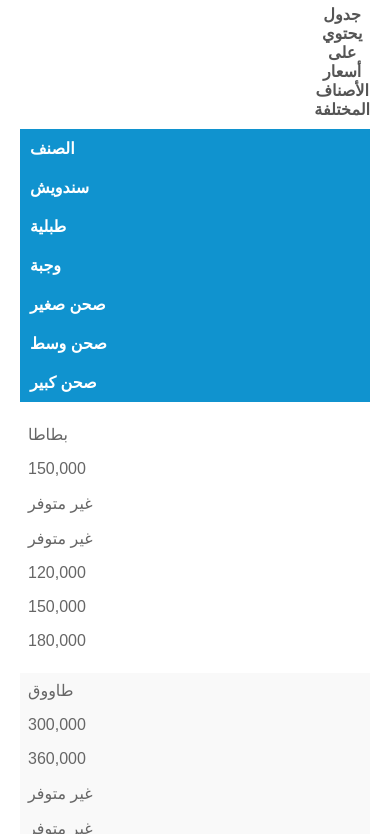
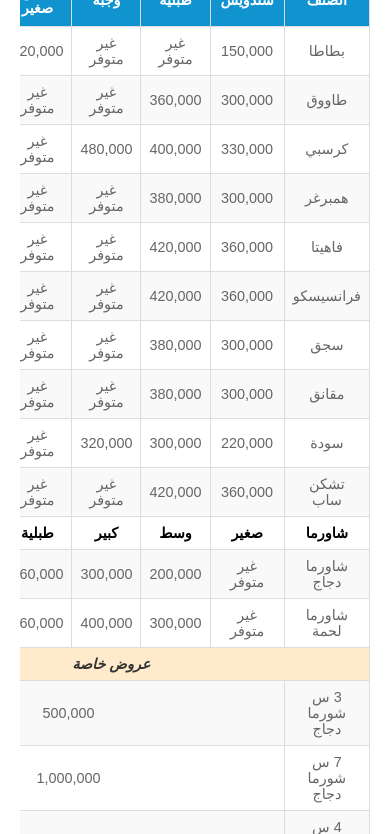
Before and after one commit to Bo2bakraraji/abdullah-araji, a plain HTML site: page index.html in a window 390 px wide. Shown: the part 152-986 px from the top of the page. Drawn offline with Linux system fonts and the light colour scheme.

Commit message:
Update style.css

```diff
--- a/style.css
+++ b/style.css
@@ -26,6 +26,9 @@ table {
     width: 100%;
     border-collapse: collapse;
     text-align: center;
+    overflow-x: auto; /* Enables horizontal scrolling */
+    display: block;  /* Makes the table horizontally scrollable */
+    -webkit-overflow-scrolling: touch;
 }
 
 caption {
@@ -66,22 +69,33 @@ tr:hover {
 }
 
 @media (max-width: 600px) {
-    table, thead, tbody, th, td, tr {
+    /* Ensure table headers are readable */
+    th, td {
+        padding: 8px;
+    }
+
+    /* Adjust the font size and layout */
+    h1 {
+        font-size: 1.2rem;
+    }
+
+    caption {
+        font-size: 1rem;
+    }
+
+    td, th {
+        font-size: 0.9rem; /* Smaller font size on mobile */
+    }
+
+    /* Allow horizontal scrolling */
+    table {
+        width: 100%;
+        overflow-x: auto;
         display: block;
     }
 
-    th, td {
-        text-align: left;
-        border: none;
-        padding: 8px;
-    }
-
-    th {
-        background: none;
-        color: #1093cf;
-    }
-
-    tr {
-        margin-bottom: 15px;
+    /* Make the offers section more readable */
+    .offers {
+        font-size: 0.9rem; /* Smaller text for mobile */
     }
 }
```
